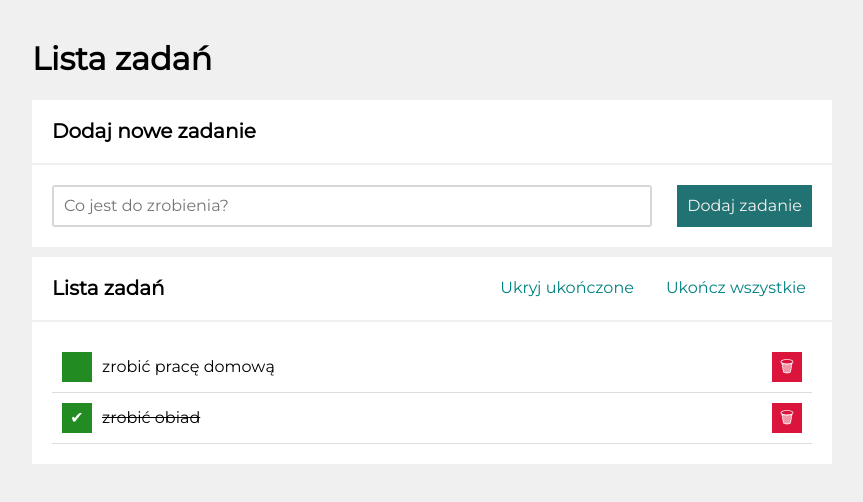
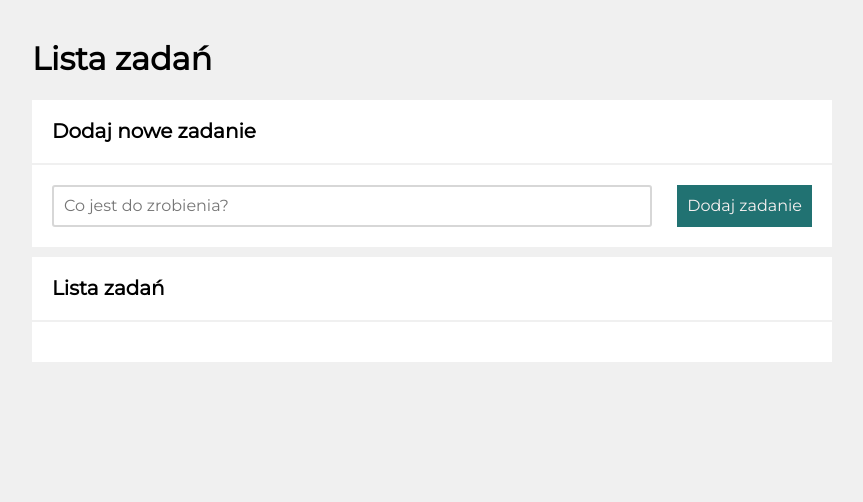
Before and after one commit to MagdaWicik/todo-list-react, a React (Create React App) app: page / in a window 1280 px wide. Shown: the top 502 px of the page, without its empty margins (208-1071 px from the left). Built offline with nearby package versions, Linux system fonts and the light colour scheme.

Commit message:
example tasks deleted

```diff
--- a/src/App.js
+++ b/src/App.js
@@ -7,10 +7,7 @@ import { useState } from "react";
 
 function App() {
   const [hideDone, setHideDone] = useState(false);
-  const [tasks, setTasks] = useState([
-    { id: 1, content: "zrobić pracę domową", done: false },
-    { id: 2, content: "zrobić obiad", done: true },
-  ]);
+  const [tasks, setTasks] = useState([]);
 
   const toggleHideDone = () => {
     setHideDone(hideDone => !hideDone);
```
